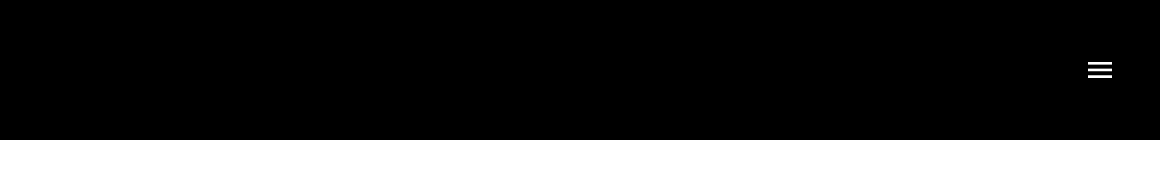
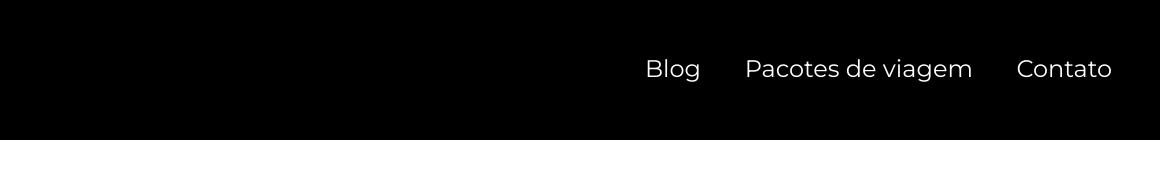
Before and after one commit to Thiagongkdev/jornada-viagens, a plain HTML site: page index.html in a window 1280 px wide. Shown: the full height of the page, 120-1280 px from the left. Drawn offline with Linux system fonts and the light colour scheme.

Commit message:
Adiciona estilo para tablet

```diff
--- a/css/header.css
+++ b/css/header.css
@@ -42,4 +42,30 @@ margin: 16px;
 .list-links li a {
 color: var(--text-secondary--color);
 text-decoration: none;
+font-weight:  var(--menu-text-weights);
+font-size: 24px;
 }
+
+@media screen and (min-width: 768px) {
+ .navigation-menu {
+    margin-top: 0;
+    width: 467px;
+}
+.navigation-menu label {
+display: none ;
+}
+
+.navigation-menu nav {
+ display: block ;
+}
+.navigation-menu ul{
+ display: flex;
+ justify-content: space-between;
+ align-items: center;
+  padding: 0;
+}
+.navigation-menu li {
+    margin: 0;
+}
+
+}
```
